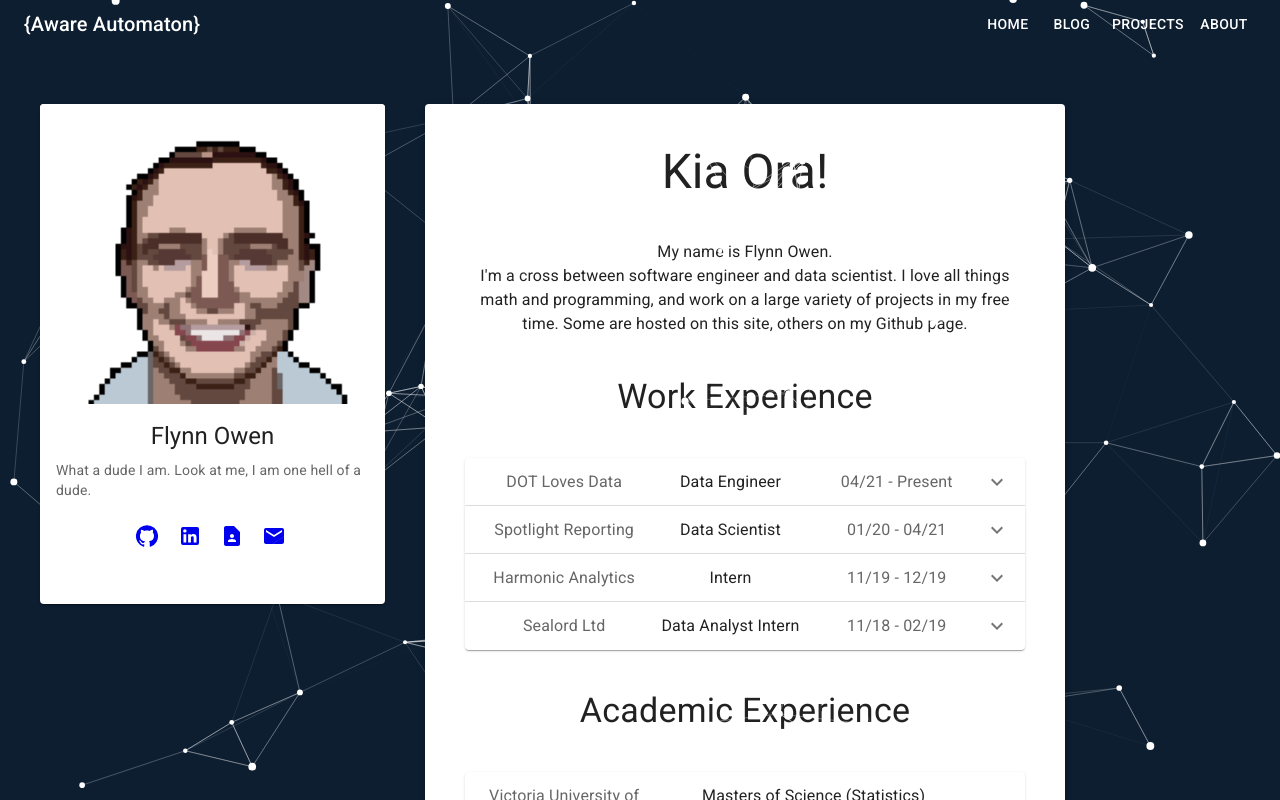
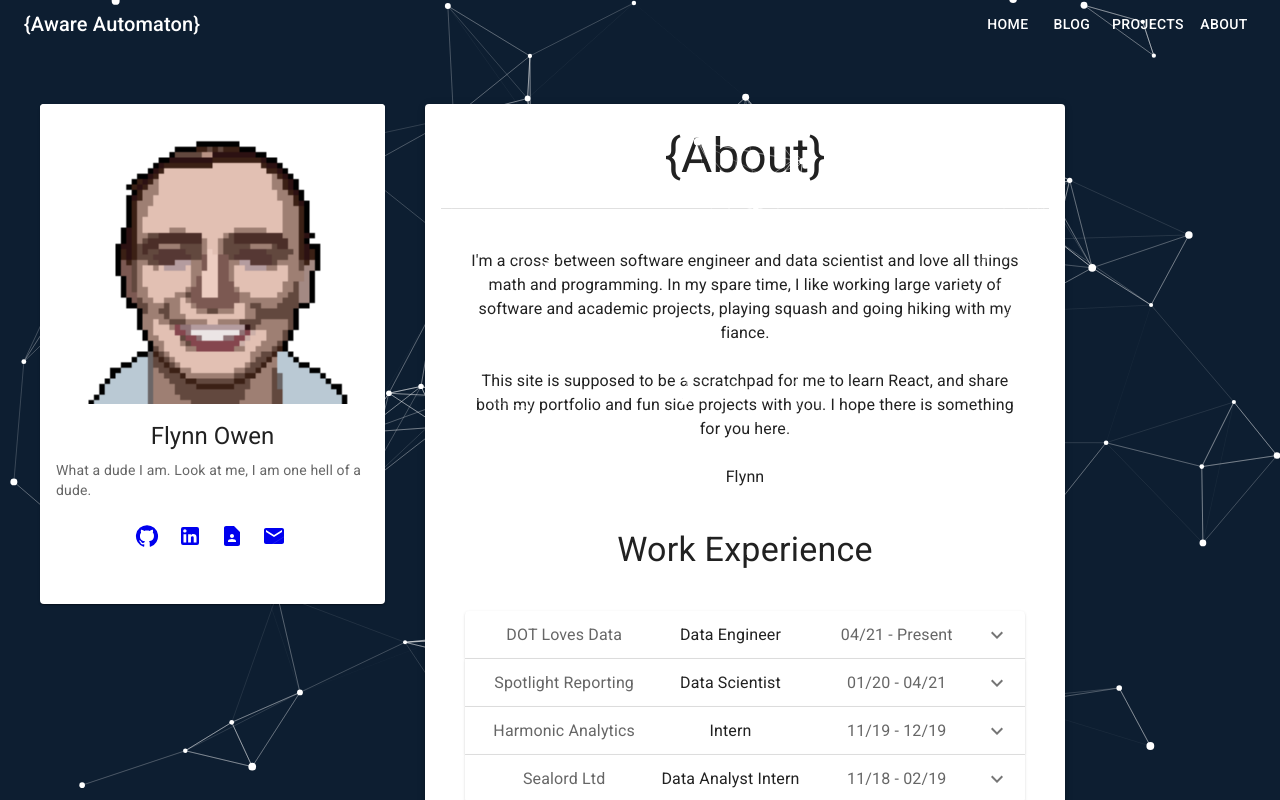
Before and after one commit to FlynnOwen/aware-automaton, a React (Create React App) app in the folder flynn-website/: page /about in a window 1280 px wide. Shown: the top 800 px of the page. Built offline with nearby package versions, Linux system fonts and the light colour scheme.

Commit message:
adjust about body

```diff
--- a/flynn-website/src/components/body/body.js
+++ b/flynn-website/src/components/body/body.js
@@ -1,24 +1,30 @@
 import * as React from 'react';
-import { Paper, Typography } from '@mui/material';
+import { Divider, Fade, Paper, Typography } from '@mui/material';
 import AcademicAccordion from './academicaccordian';
 import WorkAccordion from './workaccordian';
 
 function CustomBody() {
 
   return (
+    <Fade in={true} timeout={{enter: 1000}}>
     <Paper elevation={3} sx={{ mt: 5, mb: 5, width: '50%', textAlign: "center"}}>
-        <Typography variant="h3" sx={{ mt:5 }}>Kia Ora!</Typography>
+        <Typography variant="h3" sx={{ mt:3 }}>&#123;About&#125;</Typography>
+        <Divider variant="middle" sx={{ mt: 3 }} />
         <Typography sx={{ mt:5, ml: 5, mr: 5 }}>
-          My name is Flynn Owen. <br/>
-          I'm a cross between software engineer and data scientist.
-          I love all things math and programming, and work on a large variety of projects in my free time.
-          Some are hosted on this site, others on my Github page.
+
+          I'm a cross between software engineer and data scientist and love all things math and programming.
+          In my spare time, I like working large variety of software and academic projects, playing squash and going hiking with my fiance. <br/><br/>
+
+          This site is supposed to be a scratchpad for me to learn React, and share both my portfolio and fun side projects with you.
+          I hope there is something for you here.
           </Typography>
+          <Typography sx={{ mt: 3} }> Flynn </Typography>
         <Typography variant="h4" sx={{ mt:5 }}>Work Experience</Typography>
         <WorkAccordion ml={5} mr={5} mt={5}/>
         <Typography variant="h4" sx={{ mt:5 }}>Academic Experience</Typography>
         <AcademicAccordion ml={5} mr={5} mt={5} mb={5}/>
     </Paper>
+    </Fade>
   );
 }
 
```
